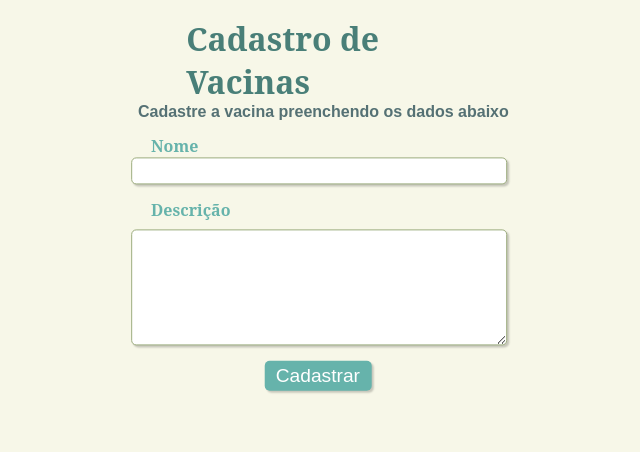
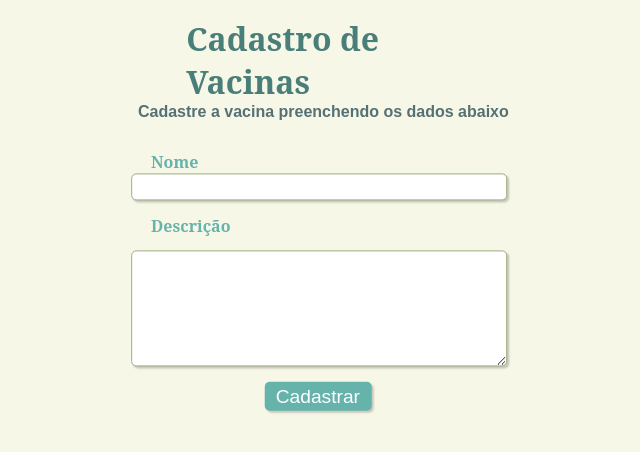
Before and after one commit to ariadnyD/SUCV-PI, a PHP site: page /cadastrovacinas.php in a window 1280 px wide. Shown: the top 452 px of the page, without its empty margins (291-931 px from the left). Run offline with PHP 8.4, Linux system fonts and the light colour scheme; a stand-in replaces the project's code that opens the database connection.

Commit message:
a porcaria do body

```diff
--- a/css/cadastros.css
+++ b/css/cadastros.css
@@ -25,13 +25,13 @@
 	display: block;
 }
 #vacinas{
-	top: 29%;
+	top: 31%;
 }
 #vacinacao{
-	top: 52.7%;
+	top: 53%;
 }
 #pessoas{
-	top:33%;
+	top:35%;
 }
 body{
 	background-color: #F7F7E8;
@@ -75,7 +75,7 @@ textarea:focus,input:focus, select:focus{
 	display: block;
 }
 #desc{
-	top:5rem;
+	top:5.3rem;
 }
 .camp input:focus, .camp textarea:focus, .camp select:focus{
 	border: 2px solid #5cd3d0;
@@ -102,7 +102,7 @@ input:hover, textarea:hover, select:hover{
 	top:0.5rem;
 }
 #b2{
-	top:6.5rem;
+	top:6.8rem;
 }
 #b3{
 	top:0.5rem;
```
